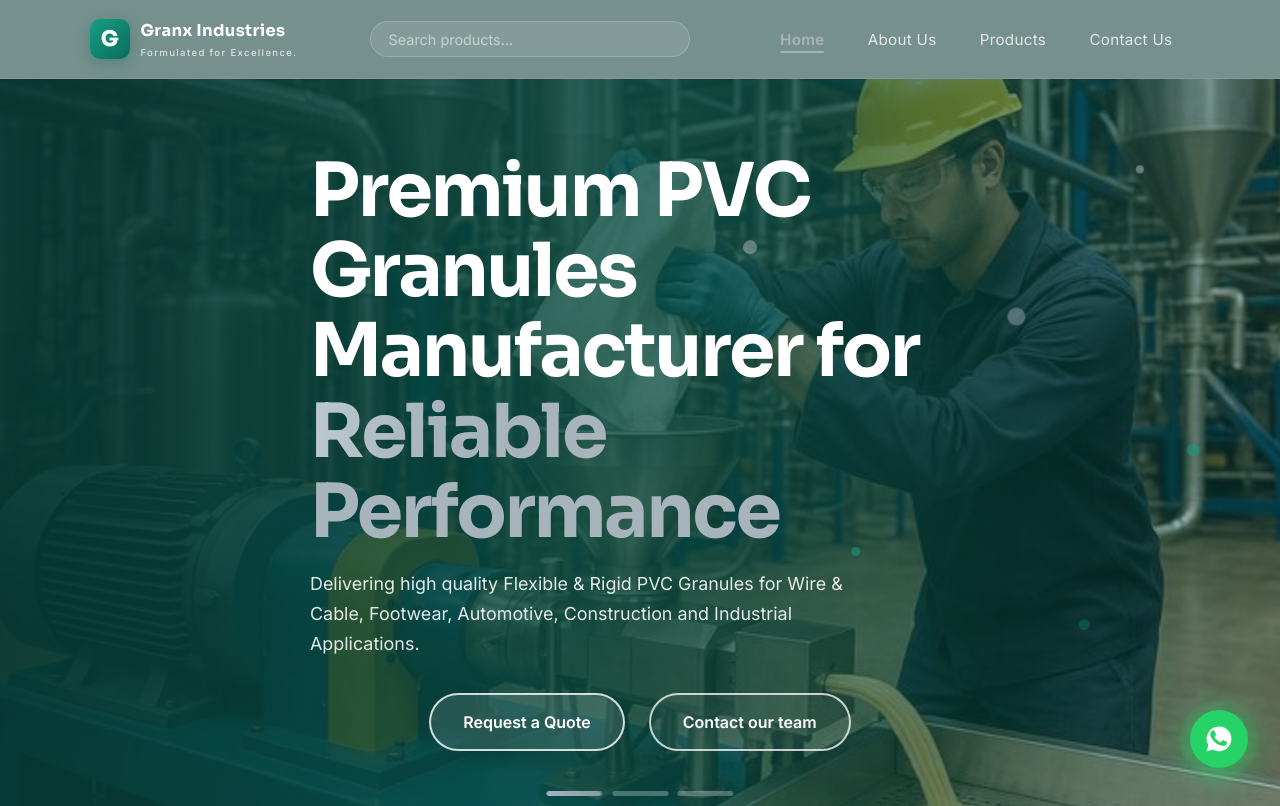
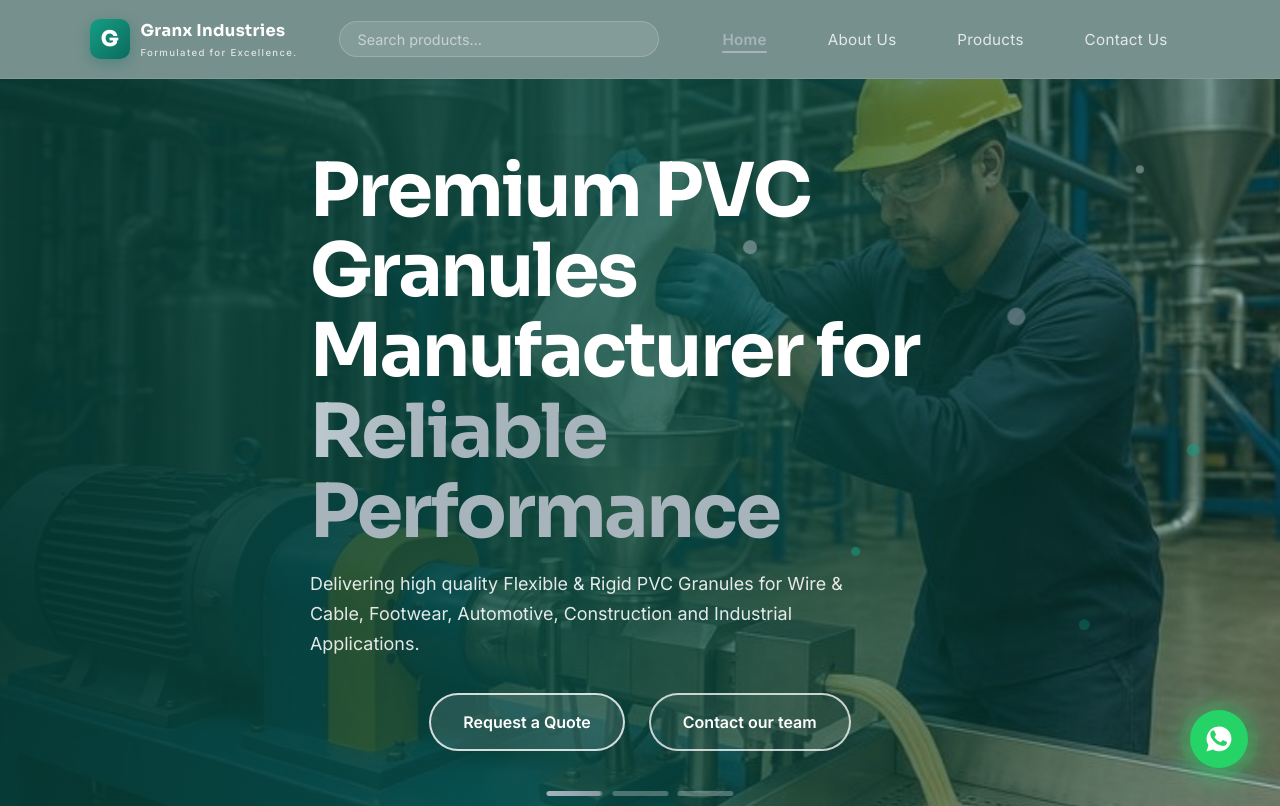
Before and after one commit to sainath31/hygran-polymers, a React (Vite) app: page / in a window 1280 px wide. Shown: the top 806 px of the page. Built offline with nearby package versions, Linux system fonts and the light colour scheme.

Commit message:
Increase nav link gap and horizontal padding for better spacing

```diff
--- a/src/App.css
+++ b/src/App.css
@@ -64,14 +64,14 @@
 
 .nav-links {
   display: flex;
-  gap: 0.5rem;
+  gap: 1rem;
   list-style: none;
 }
 
 .nav-links a {
   position: relative;
   color: rgba(255, 255, 255, 0.8);
-  padding: 0.55rem 1.1rem;
+  padding: 0.55rem 1.4rem;
   border-radius: 8px;
   font-weight: 400;
   font-size: 0.95rem;
@@ -82,8 +82,8 @@
 .nav-links a::after {
   content: '';
   position: absolute;
-  left: 1.1rem;
-  right: 1.1rem;
+  left: 1.4rem;
+  right: 1.4rem;
   bottom: 0.28rem;
   height: 2px;
   border-radius: 1px;
```
